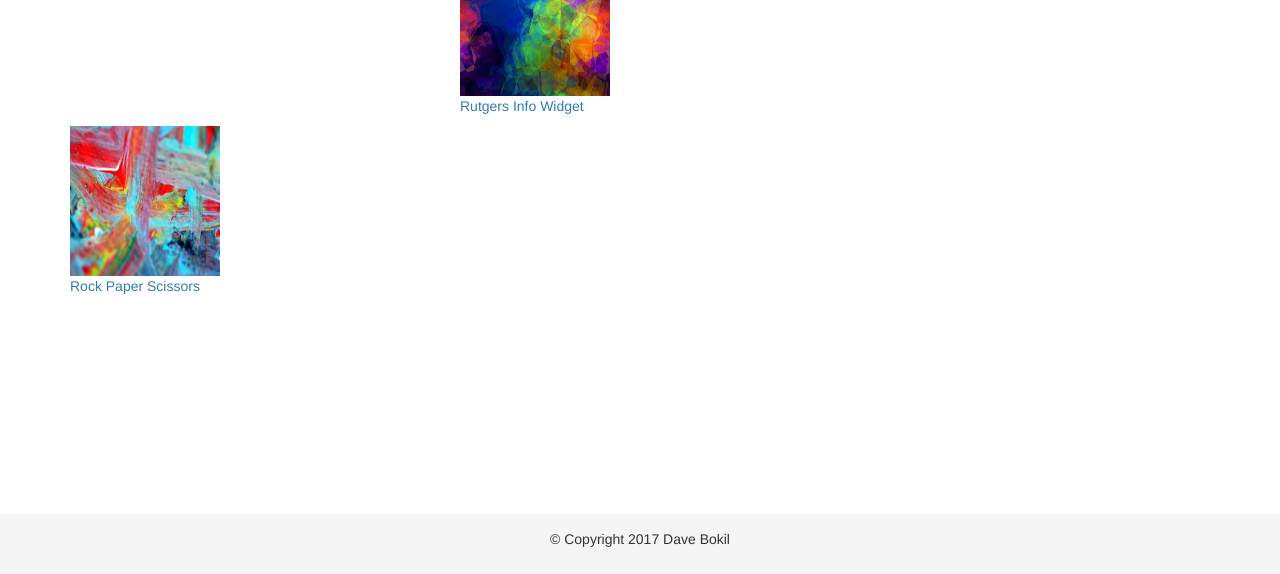
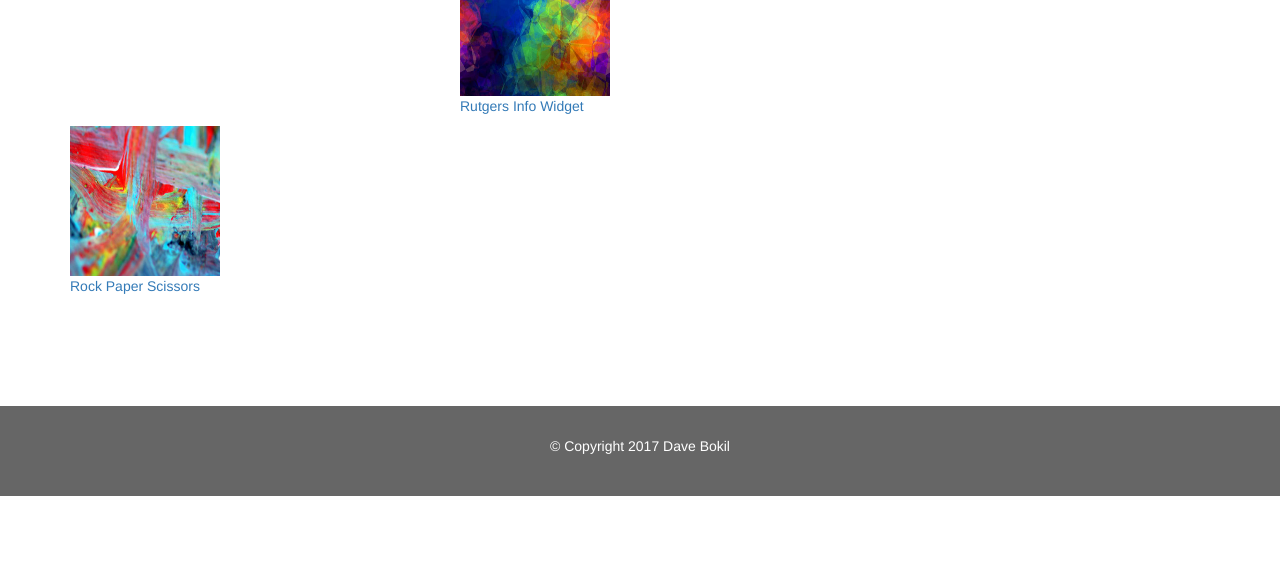
Before and after one commit to davebokil/Bootstrap-Portfolio, a plain HTML site: page portfolio.html in a window 1280 px wide. Shown: the part 426-1000 px from the top of the page. After the commit the page ends 922 px from the top, so only its background shows below. Drawn offline with nearby package versions, Linux system fonts and the light colour scheme.

Commit message:
Fixed styling

```diff
--- a/portfolio.html
+++ b/portfolio.html
@@ -1,32 +1,34 @@
 <!doctype html>
 <html lang="en-us">
+
 <head>
     <meta charset="UTF-8">
     <meta name="viewport" content="width=device-width, initial-scale=1">
-    <title>Dave's Portfolio</title>
+    <title>Contact Dave</title>
     <link rel="stylesheet" type="text/css" href="assets/css/reset.css">
     <link rel="stylesheet" type="text/css" href="https://maxcdn.bootstrapcdn.com/bootstrap/3.3.7/css/bootstrap.min.css">
     <!-- Added Styles -->
+
+    <!-- Fix height/width of sidebar images -->
     <style type="text/css">
     .connectimages {
         height: 50px;
         width: 50px;
     }
+
+    /* Some additional CSS for the footer*/
     .footer {
-        position: absolute;
-        bottom: -200px;
-        width: 100%;
-        height: 60px;
-        background-color: #f5f5f5;
+        padding: 30px 0;
+        clear: both;
+        color: #fff;
+        margin-top: 100px;
         text-align: center;
-        padding-top: 15px;
+        background: #666;
     }
     </style>
 </head>
 
-
 <body>
-
     <!-- Navigation Bar -->
     <nav class="navbar navbar-default">
         <div class="container-fluid">
@@ -52,9 +54,6 @@
         </div>
         <!-- /.container-fluid -->
     </nav>
-
-
-
     <!-- About Me/Connect With Me Container -->
     <div class="container">
         <div class="row">
@@ -124,15 +123,10 @@
             </div>
         </div>
     </div>
-
-
-
     <!-- Footer -->
     <footer class="footer">
         <p>&copy; Copyright 2017 Dave Bokil</p>
     </footer>
-
-
 </body>
 
 </html>
```
Also changed, not shown: contact.html (+10 -17 lines), index.html (+11 -16 lines). Lines whose indentation alone changed are shown as unchanged.
